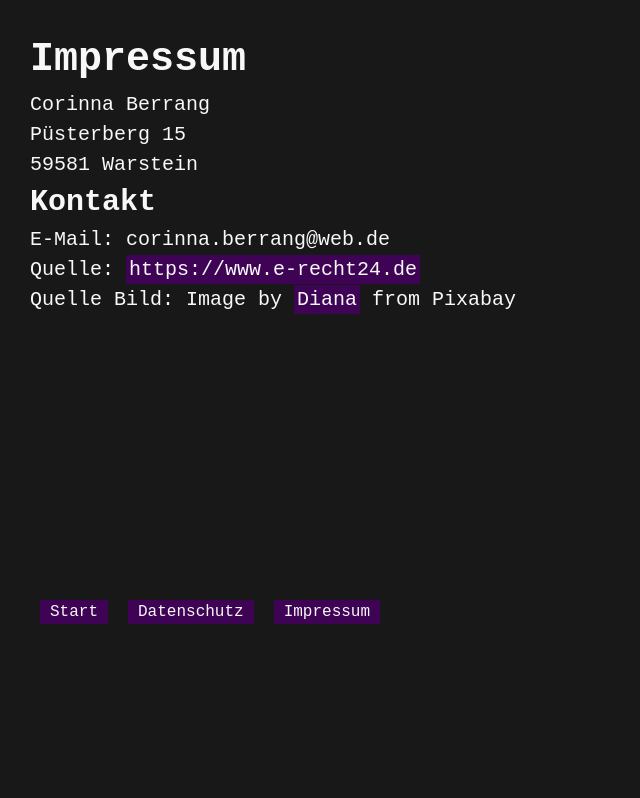
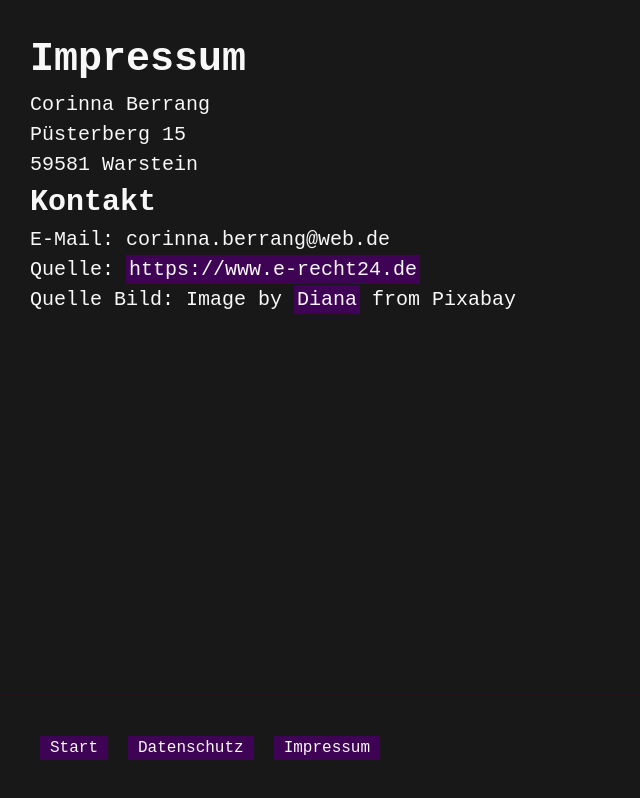
Before and after one commit to corinnaSPK/boulder, a Vue app in the folder boulder/: page /impressum in a window 1280 px wide. Shown: the whole page, without its empty margins (0-640 px from the left). Built offline with nearby package versions, Linux system fonts and the light colour scheme.

Commit message:
footer gerichtet

```diff
--- a/boulder/src/assets/base.css
+++ b/boulder/src/assets/base.css
@@ -127,7 +127,7 @@ html {
 	font-size: 62.5%;
 }
 body {
-	min-height: 100%;
+	min-height: 100vh;
 	display: grid;
 	grid-template-rows: 1fr auto;
 	line-height: 1.5;
--- a/boulder/src/assets/main.css
+++ b/boulder/src/assets/main.css
@@ -6,8 +6,9 @@
 	/* padding: 2rem; */
 	font-weight: normal;
 	font-family: monospace;
-	/* display: grid;
-	grid-template-rows: auto 1fr auto; */
+
+	display: flex;
+	flex-direction: column;
 }
 
 a {
--- a/boulder/src/components/Footer.vue
+++ b/boulder/src/components/Footer.vue
@@ -15,6 +15,8 @@ import { RouterLink } from "vue-router";
 	background-color: var(--c-black);
 	padding: 4rem 2rem;
 	font-size: 1.6rem;
+	margin-top: auto;
+	border-top: 1px solid var(--c-accent-secondary--dark);
 }
 a {
 	padding-inline: 1rem;
```
